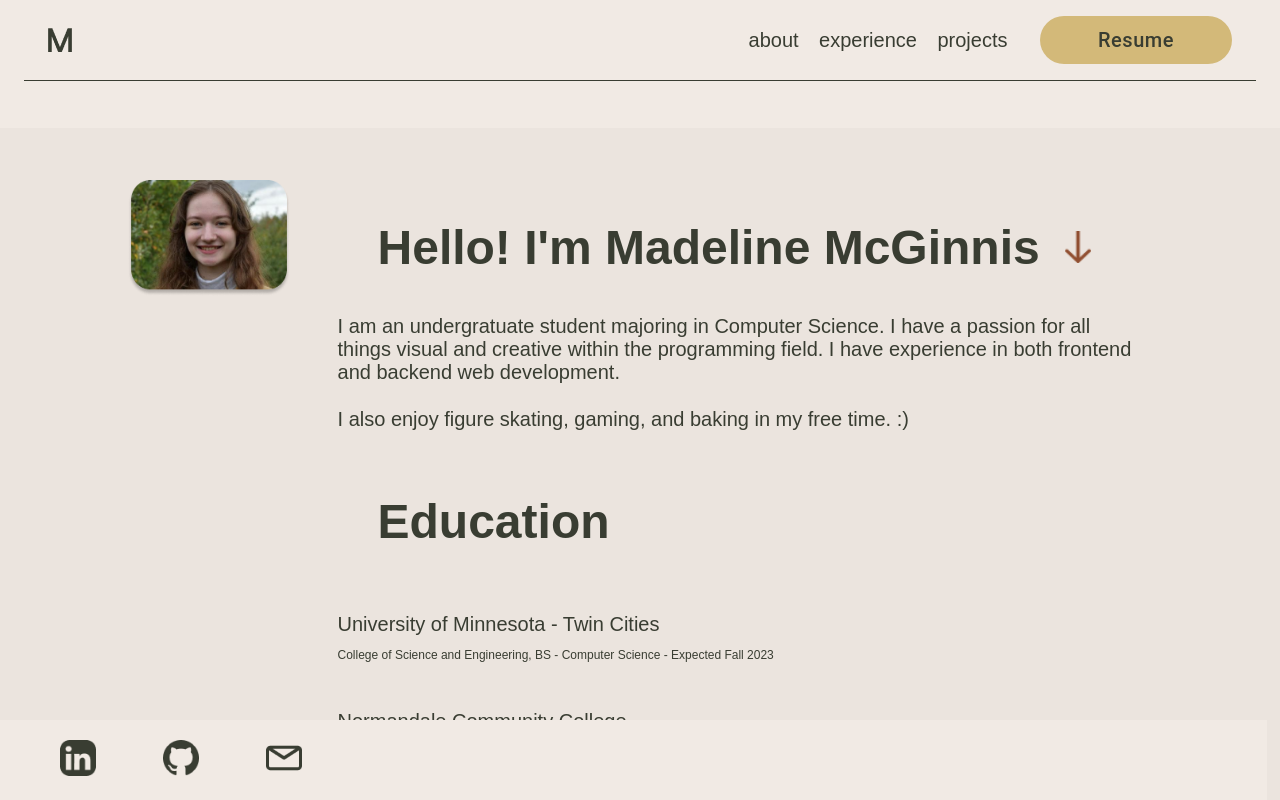
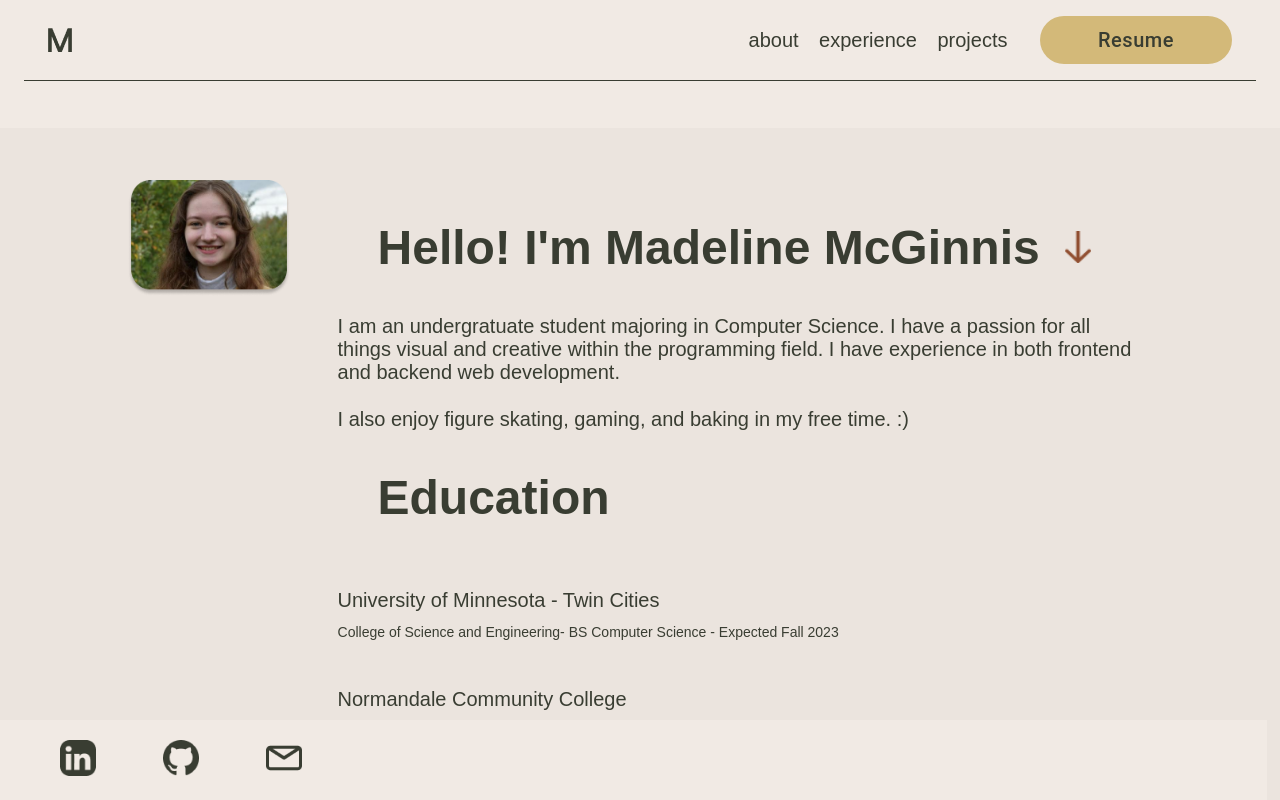
Before and after one commit to madelinemcg/portfolio, a React (Create React App) app: page / in a window 1280 px wide. Built offline with nearby package versions, Linux system fonts and the light colour scheme.

Commit message:
Font size fix

```diff
--- a/src/assets/copy/copy.tsx
+++ b/src/assets/copy/copy.tsx
@@ -21,7 +21,7 @@ export const COPY = {
     HEADING: "Education",
     UMN: {
       HEADING: "University of Minnesota - Twin Cities",
-      DESCRIPTION: "College of Science and Engineering, BS - Computer Science - Expected Fall 2023"
+      DESCRIPTION: "College of Science and Engineering- BS Computer Science - Expected Fall 2023"
     },
     NORM: {
       HEADING: "Normandale Community College",
--- a/src/pages/HomePage/HomePage.scss
+++ b/src/pages/HomePage/HomePage.scss
@@ -101,7 +101,7 @@
 
         .small-text {
           padding-top: 12px;
-          font-size: 12px;
+          font-size: 14px;
         }
 
         .space {
--- a/src/pages/HomePage/HomePage.tsx
+++ b/src/pages/HomePage/HomePage.tsx
@@ -30,7 +30,6 @@ export const HomePage: React.FC = () => {
             </div>
             <div>{COPY.PROFILE.DESCRIPTION}</div>
             <div className="sub-text">{COPY.PROFILE.SUB_DESCRIPTION}</div>
-            <div className="space"></div>
             <div className="heading">
               <h2 className="title">{COPY.EDUCATION.HEADING}</h2>
             </div>
```
